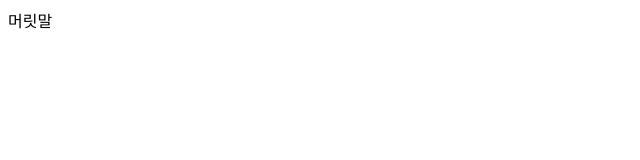
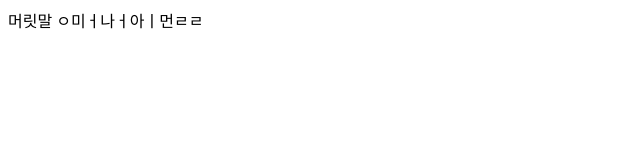
Before and after one commit to how0327/git_practice, a plain HTML site: page index.html in a window 1280 px wide. Shown: the whole page, without its empty margins (0-640 px from the left). Drawn offline with Linux system fonts and the light colour scheme.

Commit message:
내용추가

```diff
--- a/index.html
+++ b/index.html
@@ -1,4 +1,6 @@
 <html>
 	<head>머릿말</head>
-	<body></body>
+	<body>
+		ㅇ미ㅓ나ㅓ아ㅣ먼ㄹㄹ
+	</body>
 </html>
```
